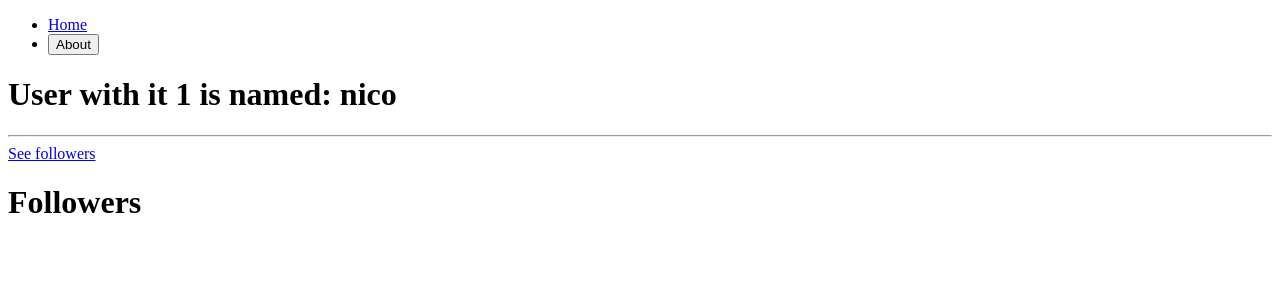
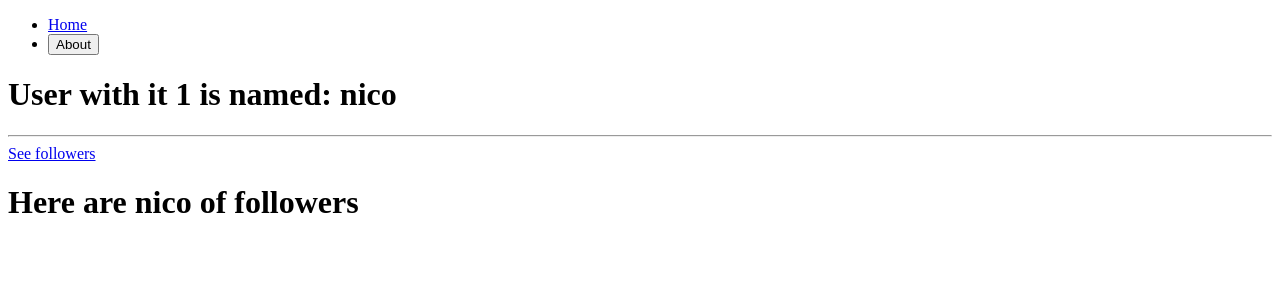
Before and after one commit to myungkeun02/react-master-class, a React (Create React App) app: page /users/1/followers in a window 1280 px wide. Shown: the top 300 px of the page. Built offline with nearby package versions, Linux system fonts and the light colour scheme.

Commit message:
#4.7 useOutletContext

```diff
--- a/src/screens/users/Followers.tsx
+++ b/src/screens/users/Followers.tsx
@@ -1,4 +1,15 @@
+import { useOutletContext } from "react-router-dom";
+
+interface IFollowersContext {
+  nameOfMyUser: string;
+}
+
 function Followers() {
-  return <h1>Followers</h1>;
+  const { nameOfMyUser } = useOutletContext<IFollowersContext>();
+  return (
+    <div>
+      <h1>Here are {nameOfMyUser} of followers</h1>
+    </div>
+  );
 }
 export default Followers;
--- a/src/screens/users/User.tsx
+++ b/src/screens/users/User.tsx
@@ -11,7 +11,7 @@ function User() {
       </h1>
       <hr />
       <Link to="followers">See followers</Link>
-      <Outlet />
+      <Outlet context={{ nameOfMyUser: users[Number(userId) - 1].name}} />
     </div>
   );
 }
```
